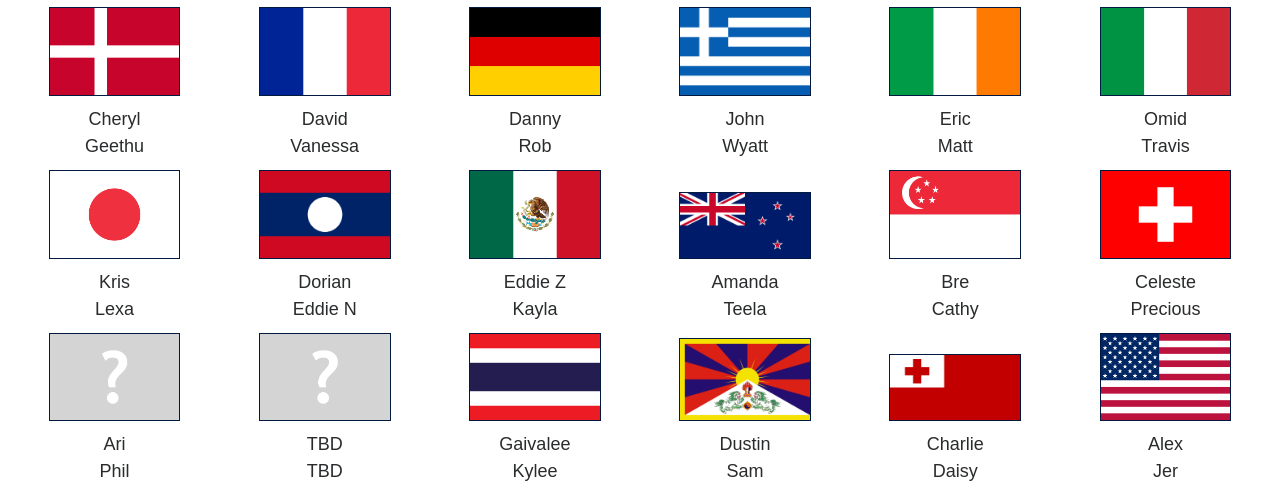
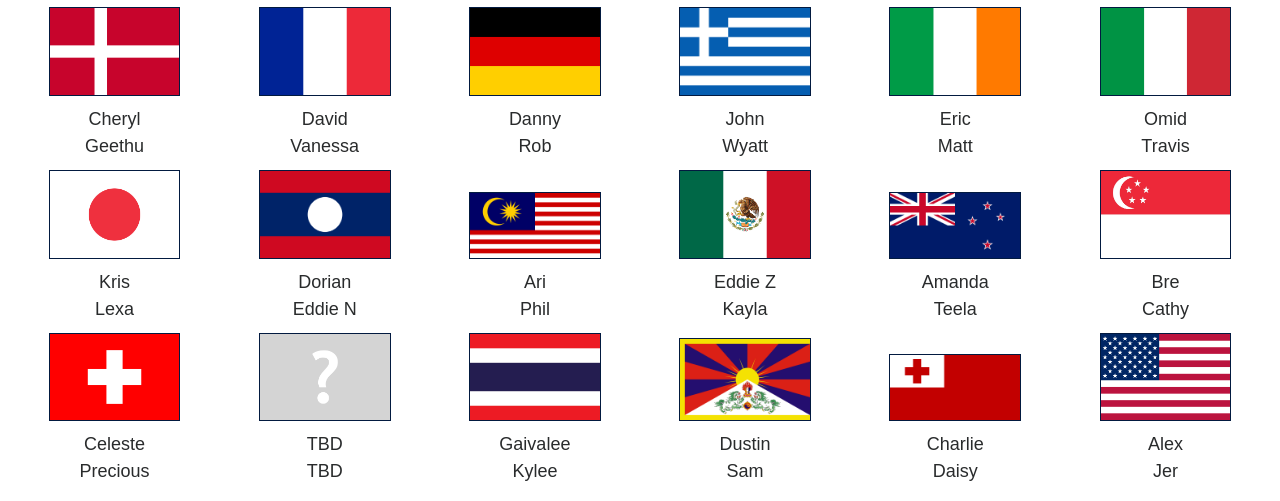
Before and after one commit to Jmanweller/BPWorldCup22, a plain HTML site: page index.html in a window 1280 px wide. Shown: the part 299-800 px from the top of the page. Drawn offline with nearby package versions, Linux system fonts and the light colour scheme.

Commit message:
Malaysia

```diff
--- a/index.html
+++ b/index.html
@@ -863,6 +863,18 @@ top: 0;
                     </div>
                     <div class="col-sm-2 countrylist">
                         <div class="eddie">
+                            <img class="countryflag" src="Images/MalaysianFlag.png" title="Malaysia">
+                            <div class="middle">
+                                <div class="text">Malaysia</div>
+                            </div>
+                        </div>
+                        <ul class="liststuff">
+                            <li>Ari</li>
+                            <li>Phil</li>
+                        </ul>
+                    </div>
+                    <div class="col-sm-2 countrylist">
+                        <div class="eddie">
                             <img class="countryflag" src="Images/MexicanFlag.png" title="Mexico">
                             <div class="middle">
                                 <div class="text">Mexico</div>
@@ -907,18 +919,6 @@ top: 0;
                         <ul class="liststuff">
                             <li>Celeste</li>
                             <li>Precious</li>
-                        </ul>
-                    </div>
-                    <div class="col-sm-2 countrylist">
-                        <div class="eddie">
-                            <img class="countryflag" src="Images/TBDFlag.png" title="TBD">
-                            <div class="middle">
-                                <div class="text">TBD</div>
-                            </div>
-                        </div>
-                        <ul class="liststuff">
-                            <li>Ari</li>
-                            <li>Phil</li>
                         </ul>
                     </div>
                     <div class="col-sm-2 countrylist">
@@ -1049,7 +1049,7 @@ top: 0;
                             </div>
                         </div>
                         <div class="eddie">
-                            <img class="countryflag2" src="Images/TBDFlag.png" title="TBD">
+                            <img class="countryflag2" src="Images/MalaysianFlag.png" title="Malaysia">
                             <div class="middle2">
                                 <div class="text2">Ari<br>Phil</div>
                             </div>
```
Also changed, not shown: Images/MalaysianFlag.png (added).
